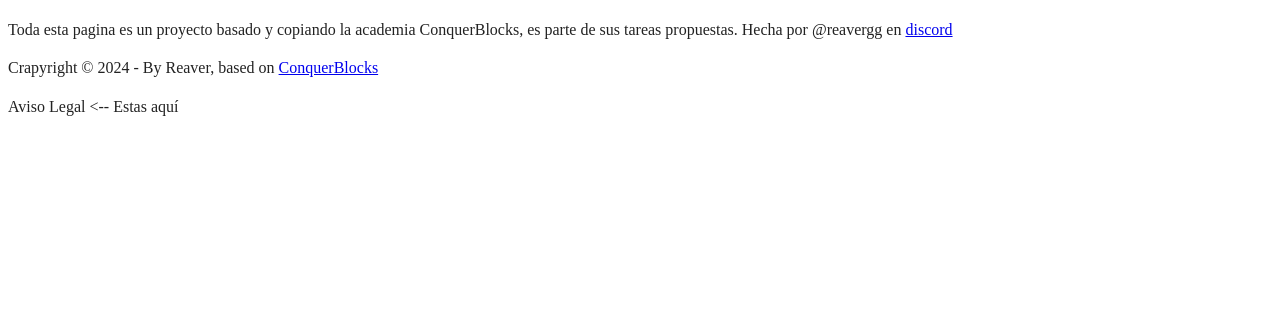
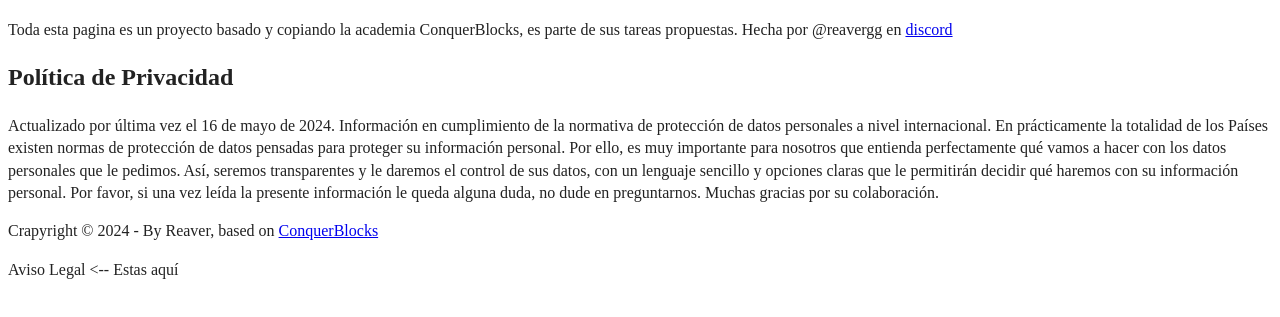
Before and after one commit to Reaver-code/Proyecto-HTML, a website: page aviso-legal.html in a window 1280 px wide. Shown: the part 281-598 px from the top of the page. Drawn offline with Linux system fonts and the light colour scheme.

Commit message:
Actualizado el aviso legal +política de privacidad

```diff
--- a/aviso-legal.html
+++ b/aviso-legal.html
@@ -55,6 +55,13 @@
     <p>Toda esta pagina es un proyecto basado y copiando la academia ConquerBlocks, es parte de sus tareas propuestas.
       Hecha por @reavergg en <a href="discord.com">discord</a>
     </p>
+    <h2>Política de Privacidad</h2>
+    <p>Actualizado por última vez el 16 de mayo de 2024.
+        Información en cumplimiento de la normativa de protección de datos personales a nivel internacional.
+        En prácticamente la totalidad de los Países existen normas de protección de datos pensadas para proteger su información personal.
+        Por ello, es muy importante para nosotros que entienda perfectamente qué vamos a hacer con los datos personales que le pedimos. Así, seremos transparentes y le daremos el control de sus datos, con un lenguaje sencillo y opciones claras que le permitirán decidir qué haremos con su información personal.
+        Por favor, si una vez leída la presente información le queda alguna duda, no dude en preguntarnos. Muchas gracias por su colaboración.
+    </p>
   </main>
   <footer>
     <p>Crapyright © 2024 - By Reaver, based on <a href="https://www.conquerblocks.com/" target="_blank">ConquerBlocks</a></p>
```
